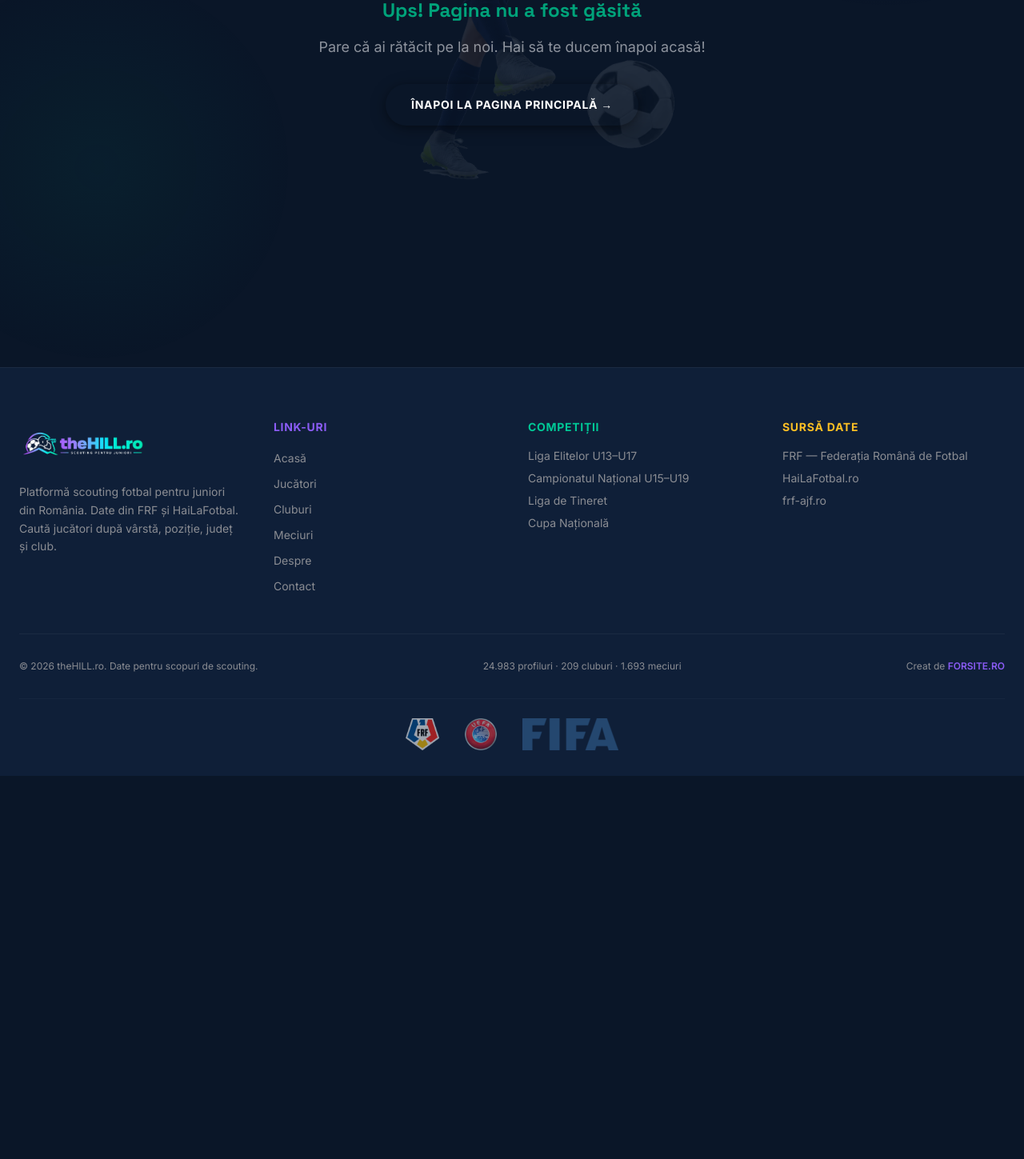
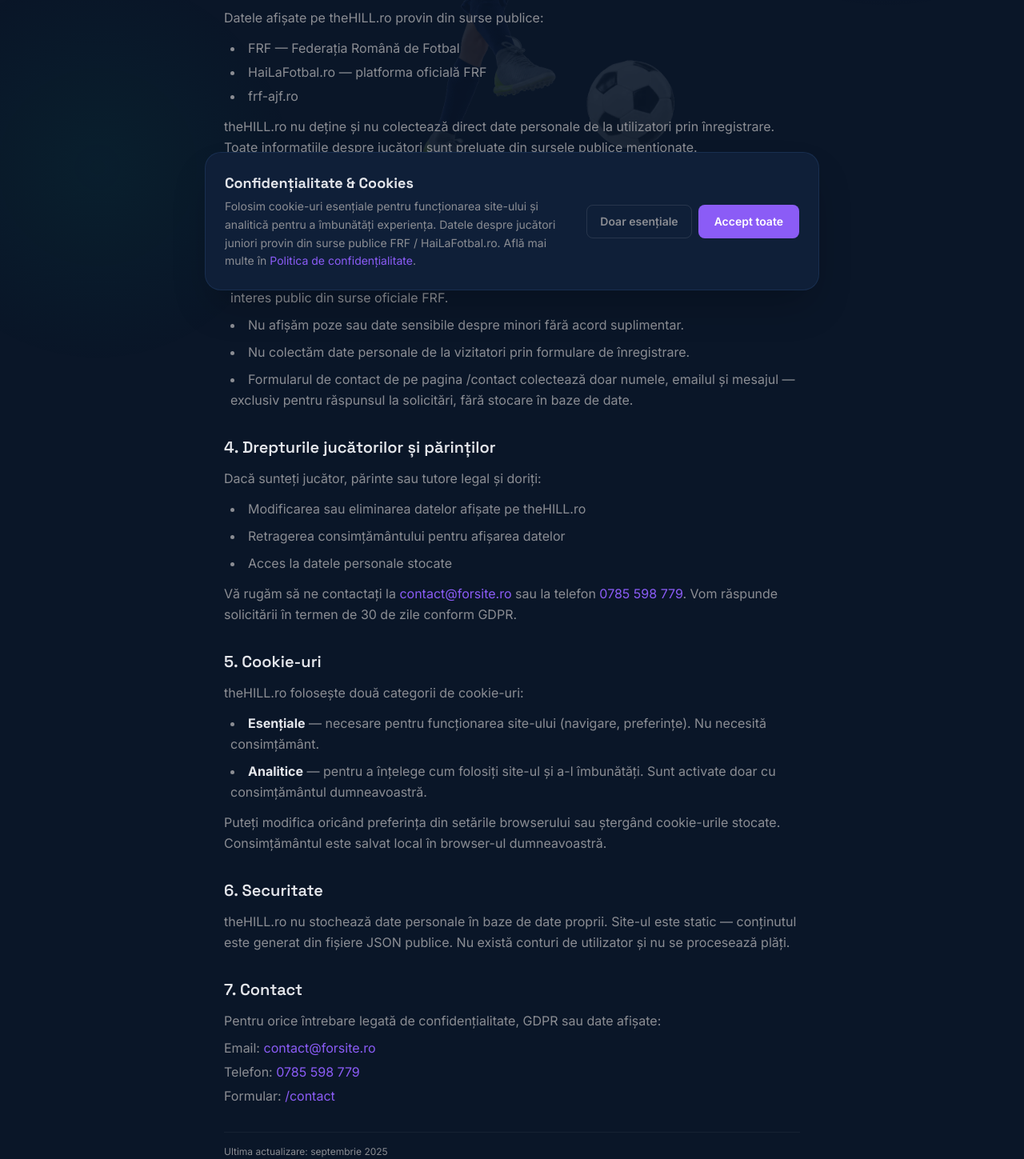
Before and after one commit to policolor-website/thehill, a Next.js app: page /confidentialitate in a window 1280 px wide. Before the commit this address had no page. Shown: the part 421-1870 px from the top of the page at 80% size. Before the commit the page ends 1391 px from the top, so only its background shows below. Built offline with nearby package versions, Linux system fonts and the light colour scheme.

Commit message:
Adauga pop-up GDPR cookies + pagina /confidentialitate + link in footer si sitemap

```diff
--- /dev/null
+++ b/src/app/confidentialitate/page.tsx
@@ -0,0 +1,156 @@
+import Link from "next/link";
+
+export const metadata = {
+  title: "Politica de confidențialitate",
+  description:
+    "Politica de confidențialitate theHILL.ro — cookies, date personale, GDPR, surse date FRF/HaiLaFotbal.",
+};
+
+export default function ConfidentialitatePage() {
+  return (
+    <div className="pt-32 pb-20">
+      <div className="max-w-3xl mx-auto px-6">
+        <Link
+          href="/"
+          className="text-muted hover:text-violet no-underline text-sm transition-colors"
+        >
+          ← Înapoi acasă
+        </Link>
+
+        <h1 className="font-display text-3xl md:text-4xl font-bold text-foreground mt-4 mb-8">
+          <span className="text-gradient">Politica de confidențialitate</span>
+        </h1>
+
+        <div className="space-y-8 text-muted leading-relaxed">
+          <section>
+            <h2 className="font-display text-xl font-semibold text-foreground mb-3">
+              1. Despre theHILL.ro
+            </h2>
+            <p>
+              theHILL.ro este o platformă de scouting dedicată fotbalului de juniori din România,
+              cu scop necomercial. Platforma afișează date publice despre jucători juniori, cluburi,
+              academii, meciuri și rezultate.
+            </p>
+          </section>
+
+          <section>
+            <h2 className="font-display text-xl font-semibold text-foreground mb-3">
+              2. Sursele datelor
+            </h2>
+            <p className="mb-3">
+              Datele afișate pe theHILL.ro provin din surse publice:
+            </p>
+            <ul className="list-disc list-inside space-y-1 ml-2">
+              <li>FRF — Federația Română de Fotbal</li>
+              <li>HaiLaFotbal.ro — platforma oficială FRF</li>
+              <li>frf-ajf.ro</li>
+            </ul>
+            <p className="mt-3">
+              theHILL.ro nu deține și nu colectează direct date personale de la utilizatori prin
+              înregistrare. Toate informațiile despre jucători sunt preluate din sursele publice
+              menționate.
+            </p>
+          </section>
+
+          <section>
+            <h2 className="font-display text-xl font-semibold text-foreground mb-3">
+              3. Date cu caracter personal (GDPR)
+            </h2>
+            <p className="mb-3">
+              Conform Regulamentului General privind Protecția Datelor (GDPR — Regulamentul UE
+              679/2016) și Legii nr. 190/2018, vă informăm că:
+            </p>
+            <ul className="list-disc list-inside space-y-2 ml-2">
+              <li>
+                Datele afișate despre jucători juniori (nume, vârstă, poziție, club, competiție)
+                sunt date de interes public din surse oficiale FRF.
+              </li>
+              <li>
+                Nu afișăm poze sau date sensibile despre minori fără acord suplimentar.
+              </li>
+              <li>
+                Nu colectăm date personale de la vizitatori prin formulare de înregistrare.
+              </li>
+              <li>
+                Formularul de contact de pe pagina /contact colectează doar numele, emailul și
+                mesajul — exclusiv pentru răspunsul la solicitări, fără stocare în baze de date.
+              </li>
+            </ul>
+          </section>
+
+          <section>
+            <h2 className="font-display text-xl font-semibold text-foreground mb-3">
+              4. Drepturile jucătorilor și părinților
+            </h2>
+            <p className="mb-3">
+              Dacă sunteți jucător, părinte sau tutore legal și doriți:
+            </p>
+            <ul className="list-disc list-inside space-y-2 ml-2">
+              <li>Modificarea sau eliminarea datelor afișate pe theHILL.ro</li>
+              <li>Retragerea consimțământului pentru afișarea datelor</li>
+              <li>Acces la datele personale stocate</li>
+            </ul>
+            <p className="mt-3">
+              Vă rugăm să ne contactați la <a href="mailto:contact@forsite.ro" className="text-violet hover:text-violet-dark no-underline">contact@forsite.ro</a> sau la telefon{" "}
+              <a href="tel:0785598779" className="text-violet hover:text-violet-dark no-underline">0785 598 779</a>.
+              Vom răspunde solicitării în termen de 30 de zile conform GDPR.
+            </p>
+          </section>
+
+          <section>
+            <h2 className="font-display text-xl font-semibold text-foreground mb-3">
+              5. Cookie-uri
+            </h2>
+            <p className="mb-3">
+              theHILL.ro folosește două categorii de cookie-uri:
+            </p>
+            <ul className="list-disc list-inside space-y-2 ml-2">
+              <li>
+                <strong className="text-foreground">Esențiale</strong> — necesare pentru
+                funcționarea site-ului (navigare, preferințe). Nu necesită consimțământ.
+              </li>
+              <li>
+                <strong className="text-foreground">Analitice</strong> — pentru a înțelege cum
+                folosiți site-ul și a-l îmbunătăți. Sunt activate doar cu consimțământul
+                dumneavoastră.
+              </li>
+            </ul>
+            <p className="mt-3">
+              Puteți modifica oricând preferința din setările browserului sau ștergând cookie-urile
+              stocate. Consimțământul este salvat local în browser-ul dumneavoastră.
+            </p>
+          </section>
+
+          <section>
+            <h2 className="font-display text-xl font-semibold text-foreground mb-3">
+              6. Securitate
+            </h2>
+            <p>
+              theHILL.ro nu stochează date personale în baze de date proprii. Site-ul este static —
+              conținutul este generat din fișiere JSON publice. Nu există conturi de utilizator
+              și nu se procesează plăți.
+            </p>
+          </section>
+
+          <section>
+            <h2 className="font-display text-xl font-semibold text-foreground mb-3">
+              7. Contact
+            </h2>
+            <p>
+              Pentru orice întrebare legată de confidențialitate, GDPR sau date afișate:
+            </p>
+            <ul className="list-none space-y-1 mt-2">
+              <li>Email: <a href="mailto:contact@forsite.ro" className="text-violet hover:text-violet-dark no-underline">contact@forsite.ro</a></li>
+              <li>Telefon: <a href="tel:0785598779" className="text-violet hover:text-violet-dark no-underline">0785 598 779</a></li>
+              <li>Formular: <Link href="/contact" className="text-violet hover:text-violet-dark no-underline">/contact</Link></li>
+            </ul>
+          </section>
+
+          <section className="text-xs text-muted pt-4 border-t border-white/5">
+            <p>Ultima actualizare: septembrie 2025</p>
+          </section>
+        </div>
+      </div>
+    </div>
+  );
+}
--- a/src/app/layout.tsx
+++ b/src/app/layout.tsx
@@ -3,6 +3,7 @@
 import "./globals.css";
 import Navbar from "@/components/Navbar";
 import Footer from "@/components/Footer";
+import CookieConsent from "@/components/CookieConsent";
 
 const spaceGrotesk = Space_Grotesk({
   subsets: ["latin"],
@@ -78,6 +79,7 @@
           <Navbar />
           {children}
           <Footer />
+          <CookieConsent />
         </div>
       </body>
     </html>
--- a/src/app/sitemap.ts
+++ b/src/app/sitemap.ts
@@ -10,5 +10,6 @@
     { url: "/meciuri", lastModified: new Date(), priority: 0.7 },
     { url: "/despre", lastModified: new Date(), priority: 0.5 },
     { url: "/contact", lastModified: new Date(), priority: 0.5 },
+    { url: "/confidentialitate", lastModified: new Date(), priority: 0.3 },
   ];
 }
--- /dev/null
+++ b/src/components/CookieConsent.tsx
@@ -0,0 +1,64 @@
+"use client";
+
+import { useEffect, useState } from "react";
+import Link from "next/link";
+
+export default function CookieConsent() {
+  const [show, setShow] = useState(false);
+
+  useEffect(() => {
+    const consent = localStorage.getItem("cookieConsent");
+    if (!consent) {
+      setShow(true);
+    }
+  }, []);
+
+  const accept = () => {
+    localStorage.setItem("cookieConsent", "accepted");
+    setShow(false);
+  };
+
+  const decline = () => {
+    localStorage.setItem("cookieConsent", "declined");
+    setShow(false);
+  };
+
+  if (!show) return null;
+
+  return (
+    <div className="fixed bottom-0 left-0 right-0 z-50 p-4">
+      <div className="max-w-3xl mx-auto card-navy p-5 md:p-6 shadow-2xl border-violet/20">
+        <div className="flex flex-col md:flex-row md:items-center gap-4">
+          <div className="flex-1">
+            <h3 className="font-display text-lg font-bold text-foreground mb-1">
+              Confidențialitate & Cookies
+            </h3>
+            <p className="text-muted text-sm leading-relaxed">
+              Folosim cookie-uri esențiale pentru funcționarea site-ului și analitică pentru a
+              îmbunătăți experiența. Datele despre jucători juniori provin din surse publice FRF /
+              HaiLaFotbal.ro. Află mai multe în{" "}
+              <Link href="/confidentialitate" className="text-violet hover:text-violet-dark no-underline">
+                Politica de confidențialitate
+              </Link>
+              .
+            </p>
+          </div>
+          <div className="flex flex-col sm:flex-row gap-2 flex-shrink-0">
+            <button
+              onClick={decline}
+              className="px-4 py-2.5 rounded-lg border border-white/10 text-muted text-sm font-semibold hover:bg-navy-light transition-colors"
+            >
+              Doar esențiale
+            </button>
+            <button
+              onClick={accept}
+              className="px-5 py-2.5 rounded-lg bg-violet text-white text-sm font-semibold hover:bg-violet-dark transition-colors"
+            >
+              Accept toate
+            </button>
+          </div>
+        </div>
+      </div>
+    </div>
+  );
+}
--- a/src/components/Footer.tsx
+++ b/src/components/Footer.tsx
@@ -33,6 +33,7 @@
               <li><Link href="/meciuri" className="text-muted hover:text-violet no-underline transition-colors text-sm">Meciuri</Link></li>
               <li><Link href="/despre" className="text-muted hover:text-violet no-underline transition-colors text-sm">Despre</Link></li>
               <li><Link href="/contact" className="text-muted hover:text-violet no-underline transition-colors text-sm">Contact</Link></li>
+              <li><Link href="/confidentialitate" className="text-muted hover:text-violet no-underline transition-colors text-sm">Confidențialitate</Link></li>
             </ul>
           </div>
 
```
